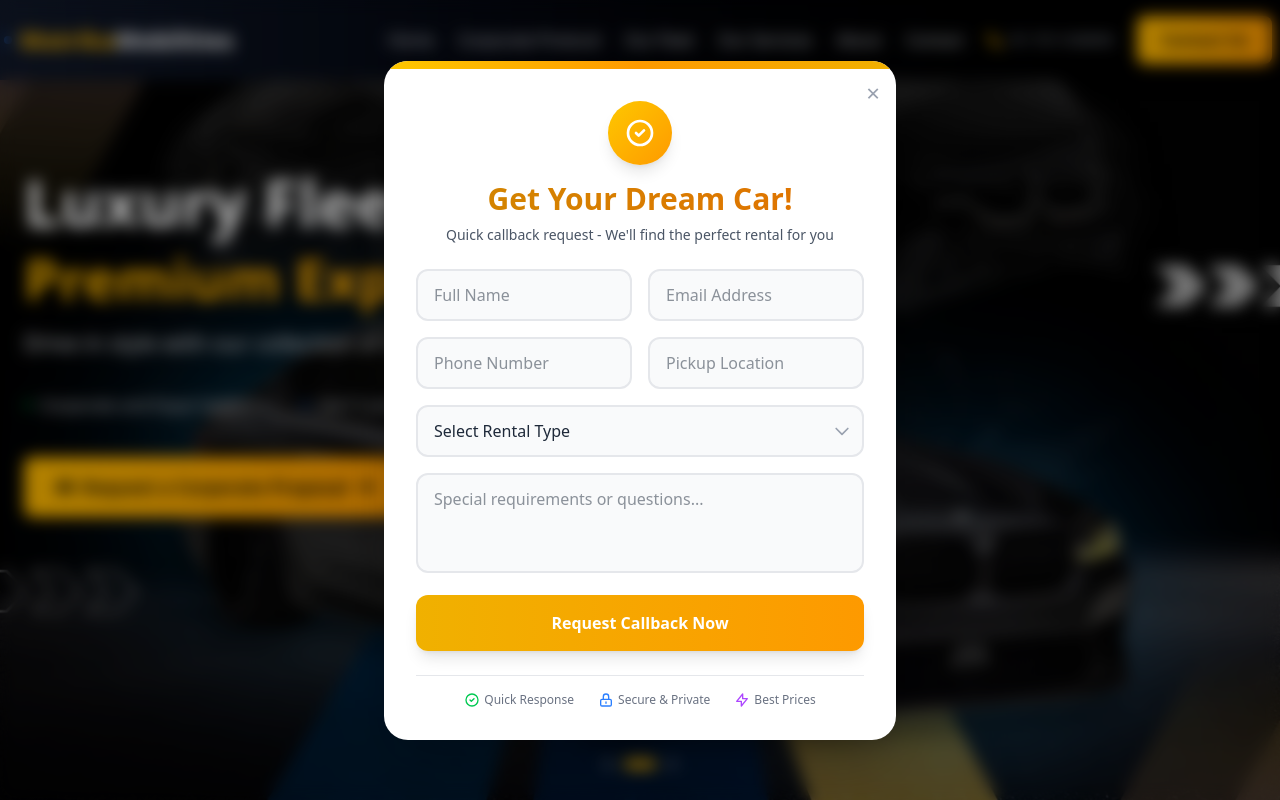
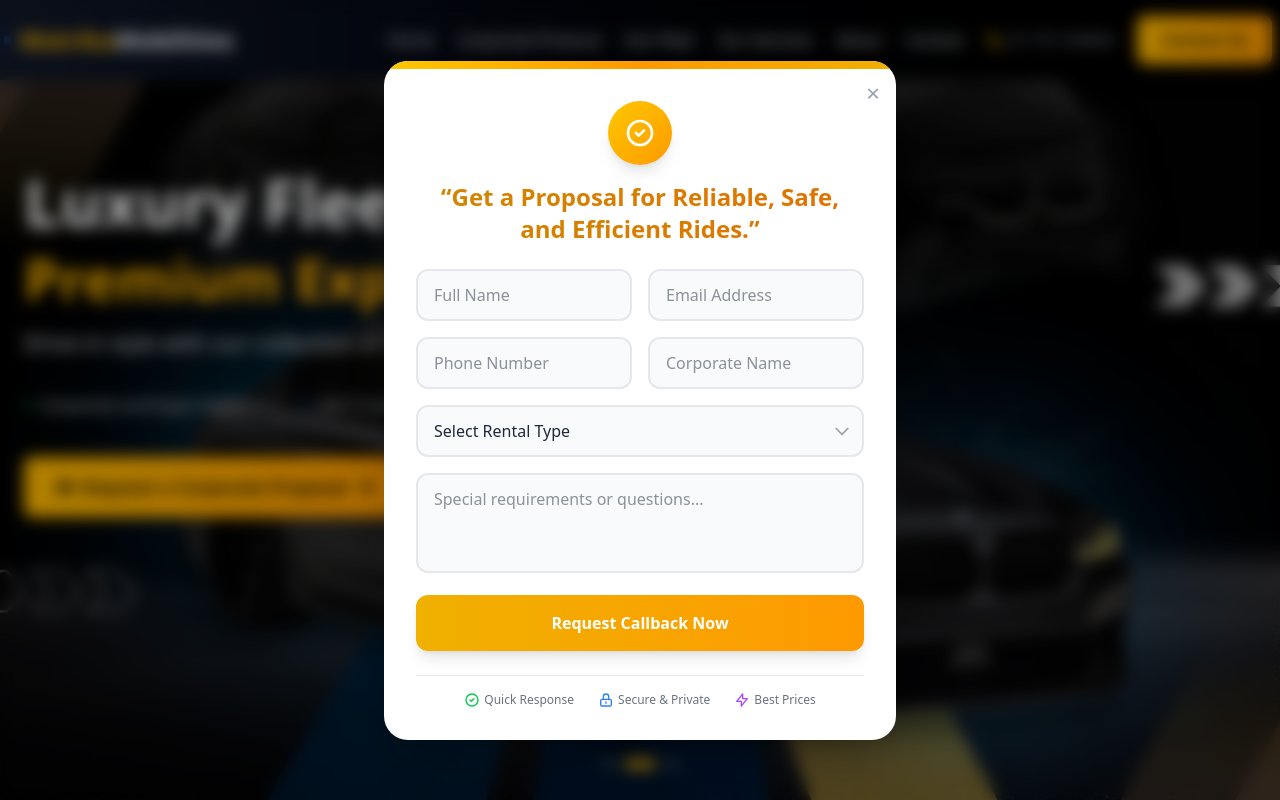
Before and after one commit to brandslightdigital/matrika-mobility, a React (Vite) app in the folder mobility-ssr/: page / in a window 1280 px wide. Both pictures are taken after a click on the button "Contact Us". Shown: the top 800 px of the page. Built offline with nearby package versions, Linux system fonts and the light colour scheme.

Commit message:
changeS form

```diff
--- a/mobility-ssr/src/components/bookingForm.jsx
+++ b/mobility-ssr/src/components/bookingForm.jsx
@@ -5,7 +5,7 @@ export const PopupForm = ({ show, onClose }) => {
     name: '',
     email: '',
     phone: '',
-    location: '',
+    corporateName: '',
     rentalType: '',
     message: ''
   });
@@ -61,12 +61,9 @@ export const PopupForm = ({ show, onClose }) => {
                     <path strokeLinecap="round" strokeLinejoin="round" strokeWidth={2} d="M9 12l2 2 4-4m6 2a9 9 0 11-18 0 9 9 0 0118 0z" />
                   </svg>
                 </div>
-                <h2 className="text-2xl md:text-3xl font-bold mb-2 bg-gradient-to-r from-yellow-600 to-amber-600 bg-clip-text text-transparent">
-                  Get Your Dream Car!
+                <h2 className="text-2xl md:text-2xl font-bold mb-2 bg-gradient-to-r from-yellow-600 to-amber-600 bg-clip-text text-transparent">
+                  “Get a Proposal for Reliable, Safe, and Efficient Rides.”
                 </h2>
-                <p className="text-gray-600 text-sm">
-                  Quick callback request - We'll find the perfect rental for you
-                </p>
               </div>
 
               {/* Form */}
@@ -111,10 +108,10 @@ export const PopupForm = ({ show, onClose }) => {
                   <div className="relative">
                     <input
                       type="text"
-                      name="location"
-                      value={formData.location}
+                      name="corporateName"
+                      value={formData.corporateName}
                       onChange={handleInputChange}
-                      placeholder="Pickup Location"
+                      placeholder="Corporate Name"
                       className="w-full border-2 border-gray-200 rounded-xl px-4 py-2 md:py-3 focus:outline-none focus:border-amber-500 transition-colors duration-200 bg-gray-50 focus:bg-white"
                       required
                     />
```
